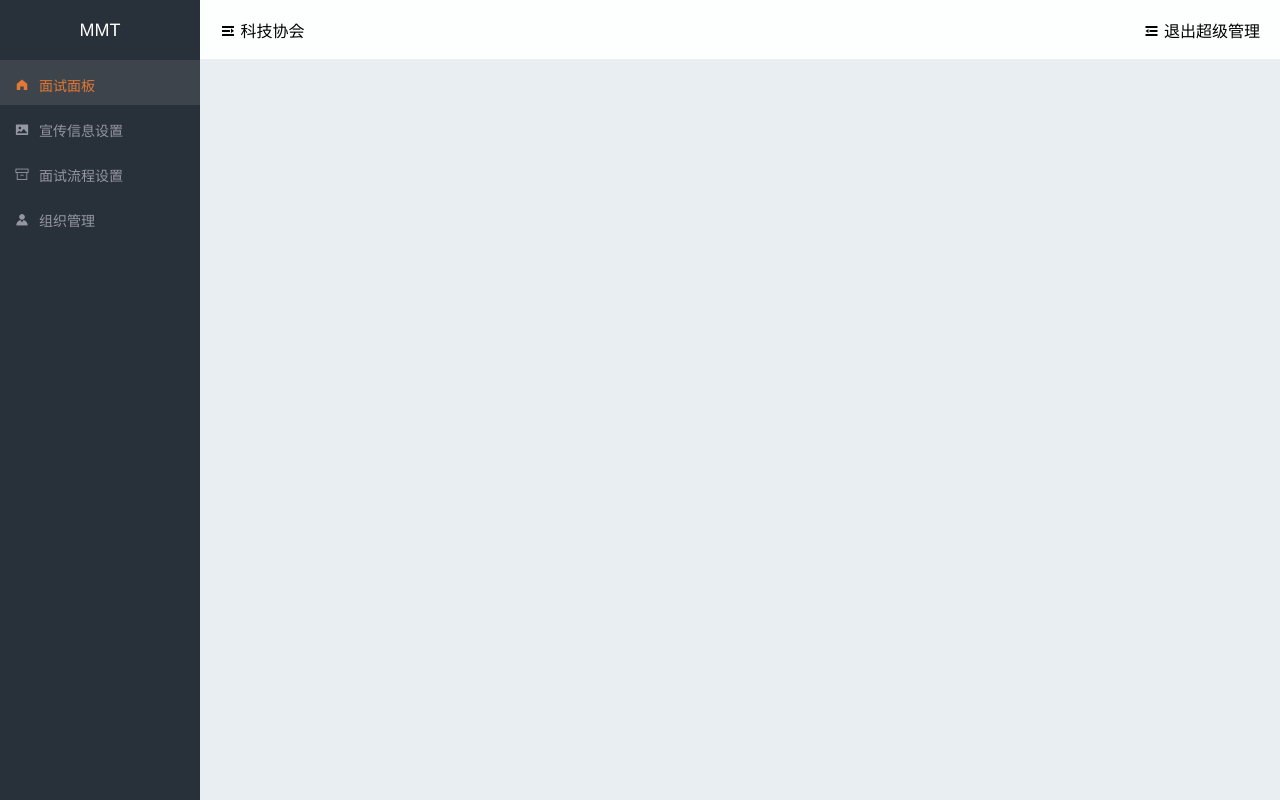
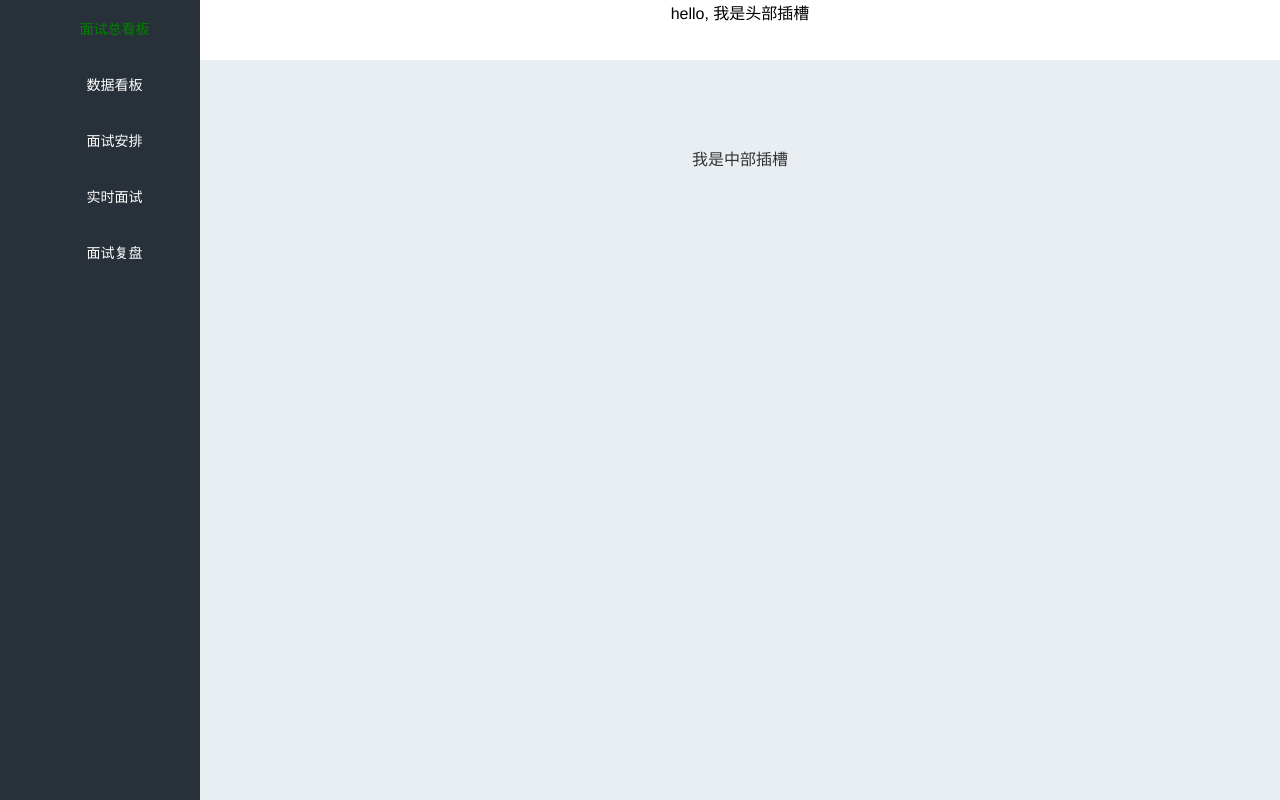
Before and after one commit to cccat-best/MMT, a Vue app: page /#/home in a window 1280 px wide. Built offline with nearby package versions, Linux system fonts and the light colour scheme.

Commit message:
完成了myLayout的开发

```diff
--- a/package.json
+++ b/package.json
@@ -11,7 +11,7 @@
   },
   "dependencies": {
     "core-js": "^3.6.5",
-    "element-ui": "^2.15.9",
+    "element-ui": "^2.14.1",
     "vue": "^2.6.11",
     "vue-router": "^3.2.0",
     "vuex": "^3.4.0"
@@ -27,10 +27,10 @@
     "eslint": "^6.7.2",
     "eslint-plugin-prettier": "^3.3.1",
     "eslint-plugin-vue": "^6.2.2",
+    "husky": "^8.0.0",
     "less": "^3.0.4",
     "less-loader": "^5.0.0",
     "prettier": "^2.2.1",
-    "vue-template-compiler": "^2.6.11",
-    "husky": "^8.0.0"
+    "vue-template-compiler": "^2.6.11"
   }
 }
--- a/src/App.vue
+++ b/src/App.vue
@@ -11,4 +11,9 @@
   -moz-osx-font-smoothing: grayscale;
   text-align: center;
 }
+html,
+body,
+#app {
+  height: 100%;
+}
 </style>
--- /dev/null
+++ b/src/compentents/myLayout.vue
@@ -0,0 +1,149 @@
+<template>
+  <div class="myLayout">
+    <el-container class="container">
+      <el-aside
+        :width="asideWidth + 'px'"
+        :style="'background-color:' + asideBgColor + ';'"
+        v-if="isAside"
+      >
+        <el-menu
+          :default-active="defaultActiveItem"
+          class="el-menu-vertical-demo"
+          :background-color="asideBgColor"
+          :text-color="menuItemColor"
+          :active-text-color="meunItemActiveColor"
+          router
+          :collapse="isCollapse"
+        >
+          <div>
+            <el-menu-item
+              :index="item.id"
+              v-for="(item, index) in menuItemList"
+              :key="index"
+              @clikc="handleMenuItemClick(item)"
+              :route="item.pagePath"
+            >
+              <el-icon :class="['iconfont', item.iconClass]"></el-icon>
+              <span slot="title">{{ item.title }}</span>
+            </el-menu-item>
+          </div>
+        </el-menu>
+      </el-aside>
+      <el-container>
+        <el-header>
+          <slot name="header"></slot>
+        </el-header>
+        <el-main>
+          <slot name="main"></slot>
+        </el-main>
+      </el-container>
+    </el-container>
+  </div>
+</template>
+
+<script>
+export default {
+  props: {
+    // 菜单数据
+    /**
+     * 菜单数组数据说明
+     *@param {String} iconClass 图标的 iconfont名称 或者 element的icon class
+     *@param {String} id 菜单名称的唯一标注
+     *@param {String} pagePath 页面跳转的路由地址
+     * */
+    menuItemList: {
+      type: Array,
+      required: true
+    },
+    // 侧边栏宽度
+    asideWidth: {
+      type: Number,
+      required: false,
+      default: 200
+    },
+    // 侧边栏的背景颜色
+    asideBgColor: {
+      type: String,
+      required: false,
+      default: '#283039'
+    },
+    // 菜单字体颜色
+    menuItemColor: {
+      type: String,
+      required: false,
+      default: '#fff'
+    },
+    // 菜单选项激活颜色
+    meunItemActiveColor: {
+      type: String,
+      required: false,
+      default: 'green'
+    },
+    // 选择是否需要侧边栏
+    isAside: {
+      type: Boolean,
+      required: false,
+      default: true
+    },
+    // 选择是否需要导航栏
+    isHeader: {
+      type: Boolean,
+      required: false,
+      default: true
+    },
+    // 默认激活的菜单选项
+    defaultActiveItem: {
+      type: String,
+      required: false,
+      default: '1'
+    },
+    // 控制是否折叠菜单
+    isCollapse: {
+      type: Boolean,
+      required: false,
+      default: false
+    }
+  },
+  data() {
+    return {}
+  },
+  methods: {
+    handleMenuItemClick(item) {
+      this.$route.push(item.pagePath)
+    }
+  }
+}
+</script>
+
+<style lang="less" scoped>
+.myLayout {
+  height: 100%;
+}
+
+.el-aside {
+  background-color: #d3dce6;
+  color: #333;
+  text-align: center;
+  line-height: 200px;
+  transition: width 0.6s;
+}
+
+.el-main {
+  background-color: #e9eef3;
+  color: #333;
+  text-align: center;
+  line-height: 160px;
+}
+
+body > .el-container {
+  margin-bottom: 40px;
+}
+.el-container {
+  height: 100%;
+}
+
+.el-menu {
+  // 解决菜单突出的1px边框
+  border-right-width: 0;
+}
+</style>
--- a/src/main.js
+++ b/src/main.js
@@ -4,7 +4,7 @@ import router from './router'
 import store from './store'
 import registerElement from './global/register-element'
 import './global/global.less'
-;('./global/register-element')
+import './global/iconfont.css'
 Vue.config.productionTip = false
 // 注册Element
 Vue.use(registerElement)
--- a/src/views/home/home.vue
+++ b/src/views/home/home.vue
@@ -1,140 +1,72 @@
 <template>
-  <div>
-    <el-container class="home-container">
-      <!-- 侧边栏 -->
-      <el-aside width="200px">
-        <div class="aside-title">MMT</div>
-        <div
-          :class="['aside-item', asideShow == 1 ? 'asideactive' : '']"
-          @click="asideShow = 1"
-        >
-          <i class="el-icon-s-home aside-item-icon"></i>
-          面试面板
-        </div>
-        <div
-          :class="['aside-item', asideShow == 2 ? 'asideactive' : '']"
-          @click="asideShow = 2"
-        >
-          <i class="el-icon-picture aside-item-icon"></i>
-          宣传信息设置
-        </div>
-        <div
-          :class="['aside-item', asideShow == 3 ? 'asideactive' : '']"
-          @click="asideShow = 3;gotoPross()"
-        >
-          <i class="el-icon-takeaway-box aside-item-icon"></i>
-          面试流程设置
-        </div>
-        <div
-          :class="['aside-item', asideShow == 4 ? 'asideactive' : '']"
-          @click="asideShow = 4"
-        >
-          <i class="el-icon-s-custom aside-item-icon"></i>
-          组织管理
-        </div>
-      </el-aside>
-      <el-container>
-        <!-- 头部 -->
-        <el-header>
-          <div class="header-left">
-            <i class="el-icon-s-unfold"></i>
-            科技协会
-          </div>
-          <div class="header-right">
-            <i class="el-icon-s-fold"></i>
-            退出超级管理
-          </div>
-        </el-header>
-        <!-- 主体 -->
-        <el-main>
-          <router-view></router-view>
-        </el-main>
-      </el-container>
-    </el-container>
+  <div class="home">
+    <my-layout-vue
+      :isCollapse="isCollapse"
+      ref="layout"
+      :asideWidth="asideWidth"
+      :menuItemList="menuList"
+    >
+      <template slot="header">hello, 我是头部插槽 </template>
+      >
+      <template slot="main">
+        我是中部插槽
+        <router-view></router-view>
+      </template>
+    </my-layout-vue>
   </div>
 </template>
+
 <script>
+import myLayoutVue from '../../compentents/myLayout.vue'
 export default {
+  components: {
+    myLayoutVue
+  },
   data() {
     return {
-      //控制侧边栏激活样式
-      asideShow: 1
+      isCollapse: false,
+      asideWidth: 200,
+      menuList: [
+        {
+          iconClass: '',
+          id: '1',
+          title: '面试总看板',
+          // 瞎写的
+          pagePath: '/login'
+        },
+        {
+          iconClass: '',
+          id: '2',
+          title: '数据看板',
+          pagePath: '/login'
+        },
+        {
+          iconClass: '',
+          id: '3',
+          title: '面试安排',
+          pagePath: '/login'
+        },
+        {
+          iconClass: '',
+          id: '4',
+          title: '实时面试',
+          pagePath: '/login'
+        },
+        {
+          iconClass: '',
+          id: '5',
+          title: '面试复盘',
+          pagePath: '/login'
+        }
+      ]
     }
   },
-  methods: {
-    gotoPross() {
-         this.$router.push({
-        path: "/process",
-      });
-    }
-  }
+  methods: {}
 }
 </script>
+
 <style lang="less" scoped>
-.el-header {
-  height: 50px;
-  display: flex;
-  justify-content: space-between;
-  align-items: center;
-  background-color: rgb(253, 255, 254);
-  border-bottom: 1px solid #efefef;
-}
-.home-container {
-  height: 100vh;
-}
-.el-aside {
-  background-color: rgb(40, 48, 57);
-  text-align: center;
-  display: flex;
-  flex-direction: column;
-  .aside-title {
-    display: flex;
-    justify-content: center;
-    align-items: center;
-
-    color: white;
-    font-size: 18px;
-    text-align: center;
-    height: 60px;
-  }
-  .aside-item {
-    cursor: pointer;
-    display: flex;
-    // justify-content: center;
-    align-items: center;
-    font-size: 14px;
-    text-align: center;
-    height: 40px;
-    color: rgb(148, 151, 161);
-    padding-top: 5px;
-    padding-left: 15px;
-    .aside-item-icon {
-      padding-right: 10px;
-    }
-  }
-  .asideactive {
-    color: rgb(225, 120, 52);
-    background-color: rgb(62, 68, 76);
-  }
-}
-
-.el-main {
-  background-color: #e9eef3;
-  color: #333;
-  text-align: center;
-  line-height: 160px;
-}
-
-body > .el-container {
-  margin-bottom: 40px;
-}
-
-.el-container:nth-child(5) .el-aside,
-.el-container:nth-child(6) .el-aside {
-  line-height: 260px;
-}
-
-.el-container:nth-child(7) .el-aside {
-  line-height: 320px;
+.home {
+  height: 100%;
 }
 </style>
--- a/vue.config.js
+++ b/vue.config.js
@@ -3,7 +3,7 @@ module.exports = {
     proxy: {
       '/api': {
         // 要发送请求的服务器地址
-        target: '',
+        target: 'sss',
         pathRewrite: {
           '^/api': ''
         }
```
Also changed, not shown: src/global/register-element.js (+16 -2 lines), src/global/iconfont.css (added), 1 other file (tests, documents, lock files or other folders).
